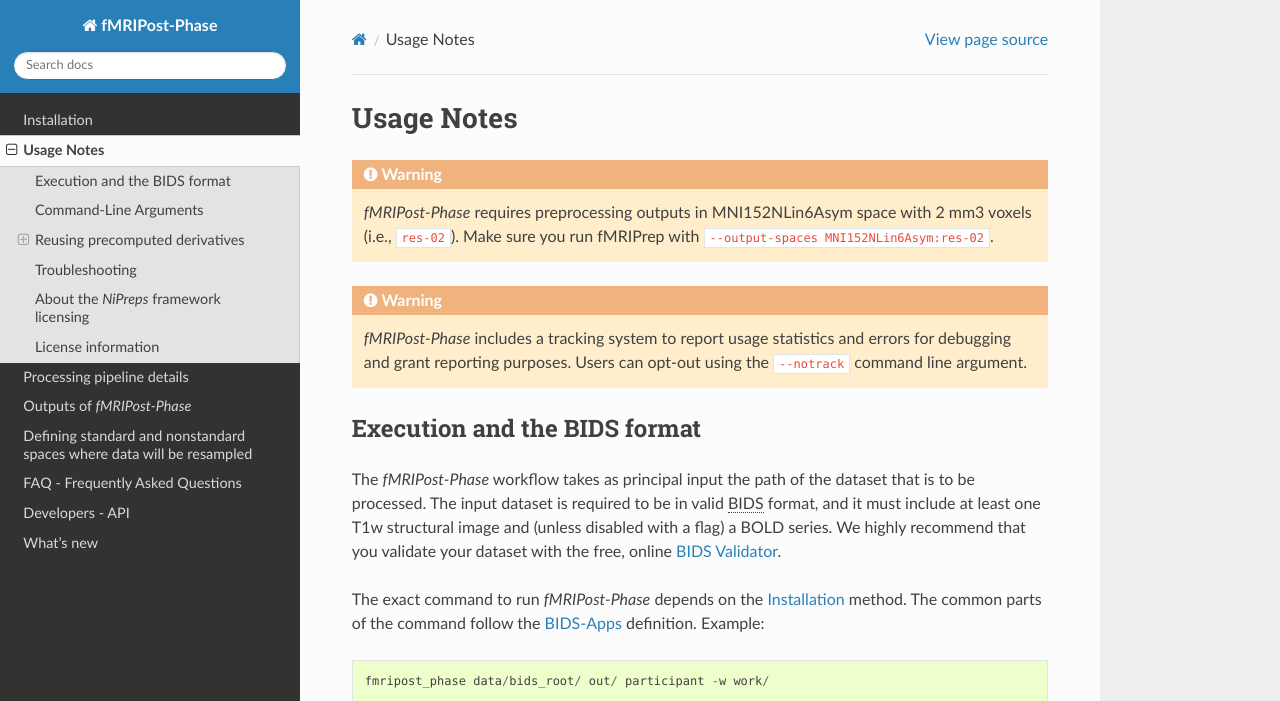
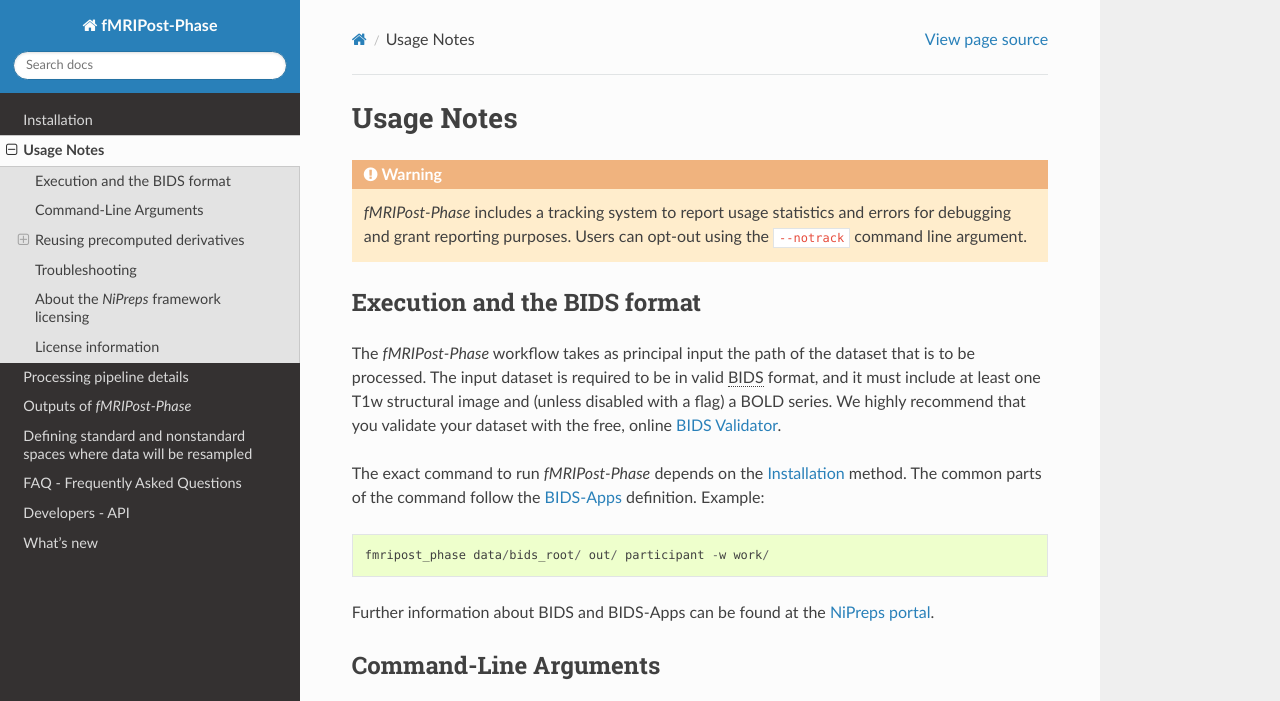
Before and after one commit to nipreps/fmripost-phase, a Sphinx documentation site: the page built from docs/usage.rst, in a window 1280 px wide and 900 px high, cut to the strip 0-701 px from the top of the window. Built offline with Sphinx 7.4.7 and the Read the Docs theme 3.1.0, drawn with Linux system fonts in a browser that asks for light colours.

Commit message:
Keep working.

```diff
--- a/docs/usage.rst
+++ b/docs/usage.rst
@@ -4,11 +4,6 @@
 
 Usage Notes
 ===========
-
-.. warning::
-   *fMRIPost-Phase* requires preprocessing outputs in MNI152NLin6Asym space with
-   2 mm3 voxels (i.e., ``res-02``).
-   Make sure you run fMRIPrep with ``--output-spaces MNI152NLin6Asym:res-02``.
 
 .. warning::
    *fMRIPost-Phase* includes a tracking system to report usage statistics and errors
```
Also changed, not shown: docs/workflows.rst (+72 -0 lines).
